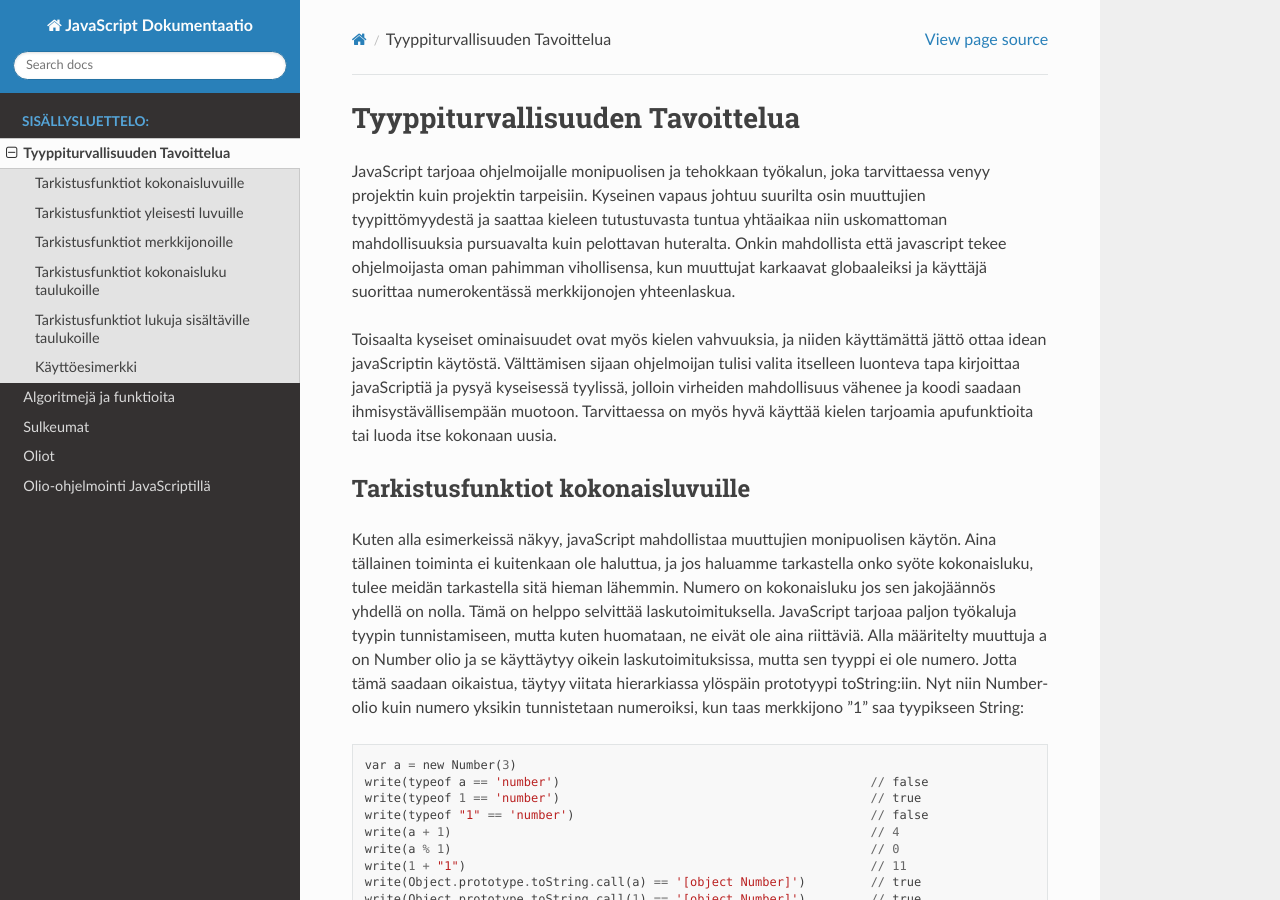
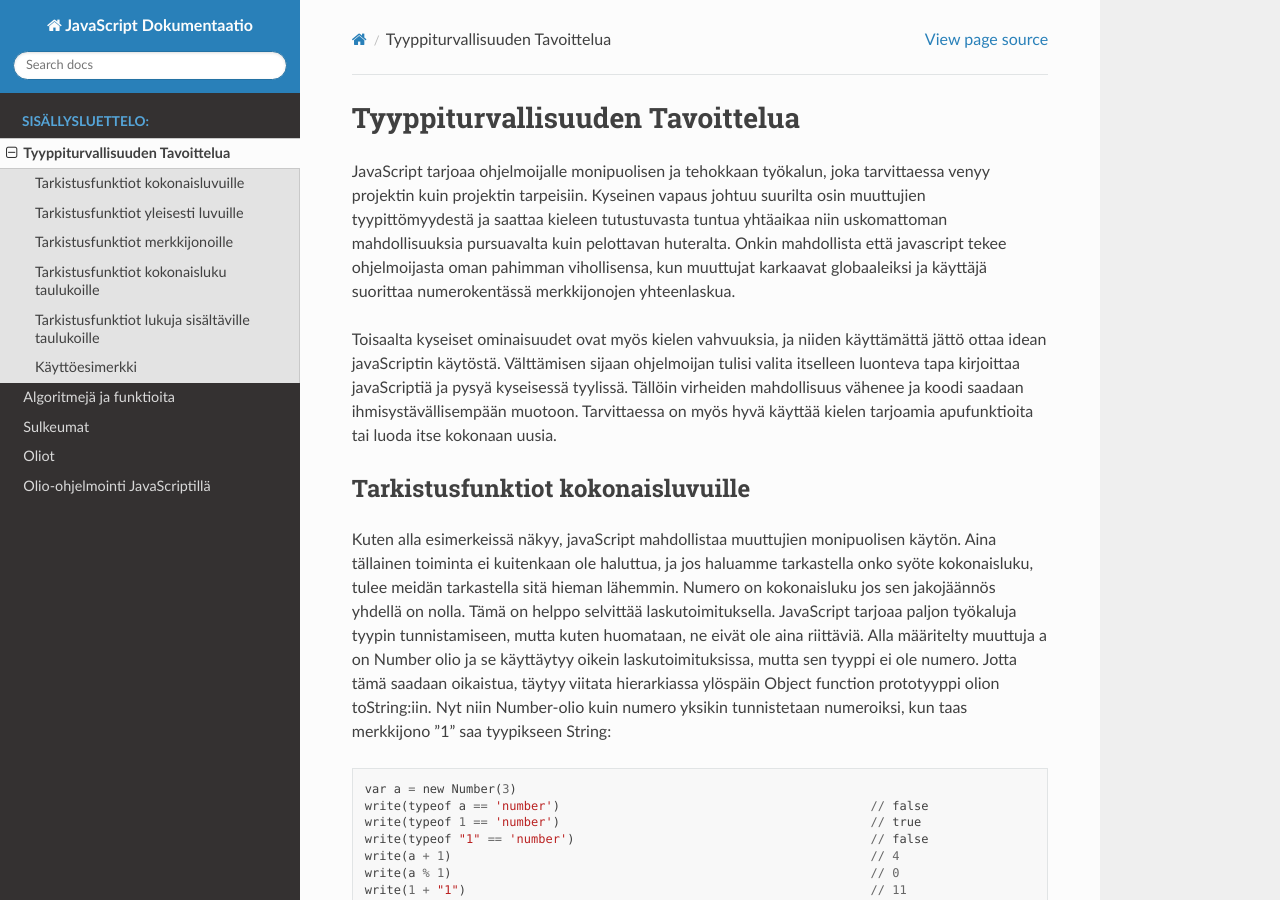
Before and after one commit to zeeket/ohjelmointitekniikkajs, a Sphinx documentation site: the page built from docs/tyyppiTurvallisuus.rst, in a window 1280 px wide and 900 px high. Built offline with Sphinx 7.4.7 and the Read the Docs theme 2.0.0, drawn with Linux system fonts in a browser that asks for light colours.

Commit message:
Pienet korjaukset Oliot ja tyyppiTurvallisuus osioihin

```diff
--- a/docs/Oliot.rst
+++ b/docs/Oliot.rst
@@ -31,7 +31,7 @@ Olioliteraalin luominen on helppoa, mutta se ei välttämättä sovi tilanteesee
 
 Esimerkkikoodissa on muuttujaan "apina" käytetty tarkoituksella const määrettä. Kyseisen määreen käyttö estää koodissa muuttujan "apina" uudelleen alustamisen. JS:n on tarkoitus olla joustavaa ja dynaamista, mutta mikäli muuttujaa ei tulla alustamaan uudestaan on const-määreen käyttö hyvä varotoimi. Vaikka se estää muuttujan alustuksen, on sen kenttiä vielä mahdollista poistaa, lisätä ja muokata. Näin ollen se ei riko JS:n perus ajatusta ja saattaa samalla säästää muutamalta virhetoiminnolta.
 
-Kieli tarjoaa myös muita tapoja olioiden luomiseen. Olioiden luonti voi tapahtua myös class määrettä käyttämällä (käytännössä sama kuin konstruktorifunnktion käyttö) ja tyhjän olion täytöllä. Konstruktori funktion käyttö on kuitenkin mielestämme selkein tapa luoda olioita javaScriptissä.
+Kieli tarjoaa myös muita tapoja olioiden luomiseen. Olioiden luonti voi tapahtua myös class määrettä käyttämällä (käytännössä sama kuin konstruktorifunnktion käyttö) ja tyhjän olion täytöllä. Konstruktori funktion käyttö on kuitenkin mielestämme selkein ja suositeltavin tapa luoda olioita javaScriptissä.
 
 
 Käyttö
--- a/docs/tyyppiTurvallisuus.rst
+++ b/docs/tyyppiTurvallisuus.rst
@@ -3,12 +3,12 @@ Tyyppiturvallisuuden Tavoittelua
 
 JavaScript tarjoaa ohjelmoijalle monipuolisen ja tehokkaan työkalun, joka tarvittaessa venyy projektin kuin projektin tarpeisiin. Kyseinen vapaus johtuu suurilta osin muuttujien tyypittömyydestä ja saattaa kieleen tutustuvasta tuntua yhtäaikaa niin uskomattoman mahdollisuuksia pursuavalta kuin pelottavan huteralta. Onkin mahdollista että javascript tekee ohjelmoijasta oman pahimman vihollisensa, kun muuttujat karkaavat globaaleiksi ja käyttäjä suorittaa numerokentässä merkkijonojen yhteenlaskua.
 
-Toisaalta kyseiset ominaisuudet ovat myös kielen vahvuuksia, ja niiden käyttämättä jättö ottaa idean javaScriptin käytöstä. Välttämisen sijaan ohjelmoijan tulisi valita itselleen luonteva tapa kirjoittaa javaScriptiä ja pysyä kyseisessä tyylissä, jolloin virheiden mahdollisuus vähenee ja koodi saadaan ihmisystävällisempään muotoon. Tarvittaessa on myös hyvä käyttää kielen tarjoamia apufunktioita tai luoda itse kokonaan uusia.
+Toisaalta kyseiset ominaisuudet ovat myös kielen vahvuuksia, ja niiden käyttämättä jättö ottaa idean javaScriptin käytöstä. Välttämisen sijaan ohjelmoijan tulisi valita itselleen luonteva tapa kirjoittaa javaScriptiä ja pysyä kyseisessä tyylissä. Tällöin virheiden mahdollisuus vähenee ja koodi saadaan ihmisystävällisempään muotoon. Tarvittaessa on myös hyvä käyttää kielen tarjoamia apufunktioita tai luoda itse kokonaan uusia.
 
 Tarkistusfunktiot kokonaisluvuille
 -----------------------------------
 
-Kuten alla esimerkeissä näkyy, javaScript mahdollistaa muuttujien monipuolisen käytön. Aina tällainen toiminta ei kuitenkaan ole haluttua, ja jos haluamme tarkastella onko syöte kokonaisluku, tulee meidän tarkastella sitä hieman lähemmin. Numero on kokonaisluku jos sen jakojäännös yhdellä on nolla. Tämä on helppo selvittää laskutoimituksella. JavaScript tarjoaa paljon työkaluja tyypin tunnistamiseen, mutta kuten huomataan, ne eivät ole aina riittäviä. Alla määritelty muuttuja a on Number olio ja se käyttäytyy oikein laskutoimituksissa, mutta sen tyyppi ei ole numero. Jotta tämä saadaan oikaistua, täytyy viitata hierarkiassa ylöspäin prototyypi toString:iin. Nyt niin Number-olio kuin numero yksikin tunnistetaan numeroiksi, kun taas merkkijono "1" saa tyypikseen String::
+Kuten alla esimerkeissä näkyy, javaScript mahdollistaa muuttujien monipuolisen käytön. Aina tällainen toiminta ei kuitenkaan ole haluttua, ja jos haluamme tarkastella onko syöte kokonaisluku, tulee meidän tarkastella sitä hieman lähemmin. Numero on kokonaisluku jos sen jakojäännös yhdellä on nolla. Tämä on helppo selvittää laskutoimituksella. JavaScript tarjoaa paljon työkaluja tyypin tunnistamiseen, mutta kuten huomataan, ne eivät ole aina riittäviä. Alla määritelty muuttuja a on Number olio ja se käyttäytyy oikein laskutoimituksissa, mutta sen tyyppi ei ole numero. Jotta tämä saadaan oikaistua, täytyy viitata hierarkiassa ylöspäin Object function prototyyppi olion toString:iin. Nyt niin Number-olio kuin numero yksikin tunnistetaan numeroiksi, kun taas merkkijono "1" saa tyypikseen String::
 
   var a = new Number(3)
   write(typeof a == 'number')						// false
```
